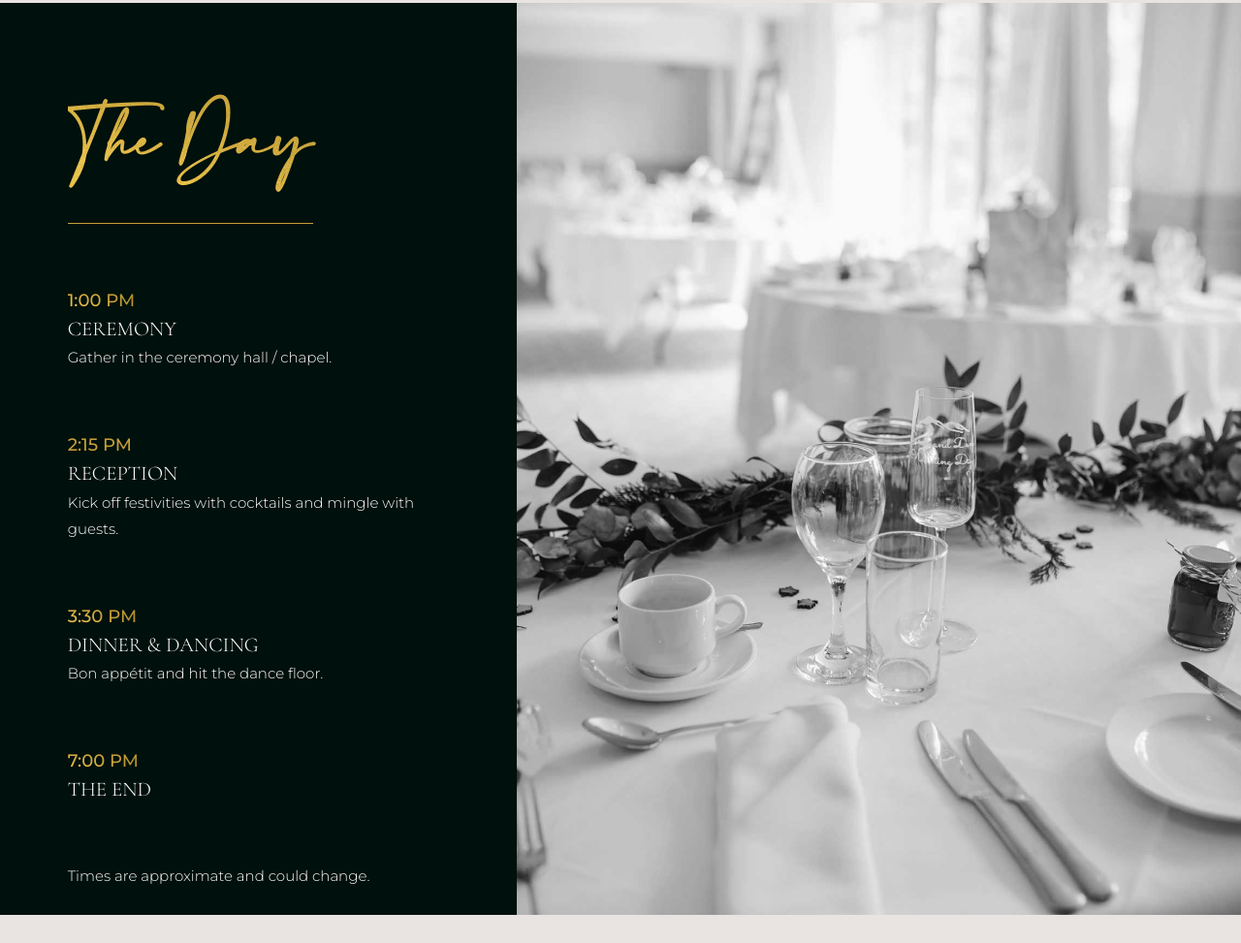
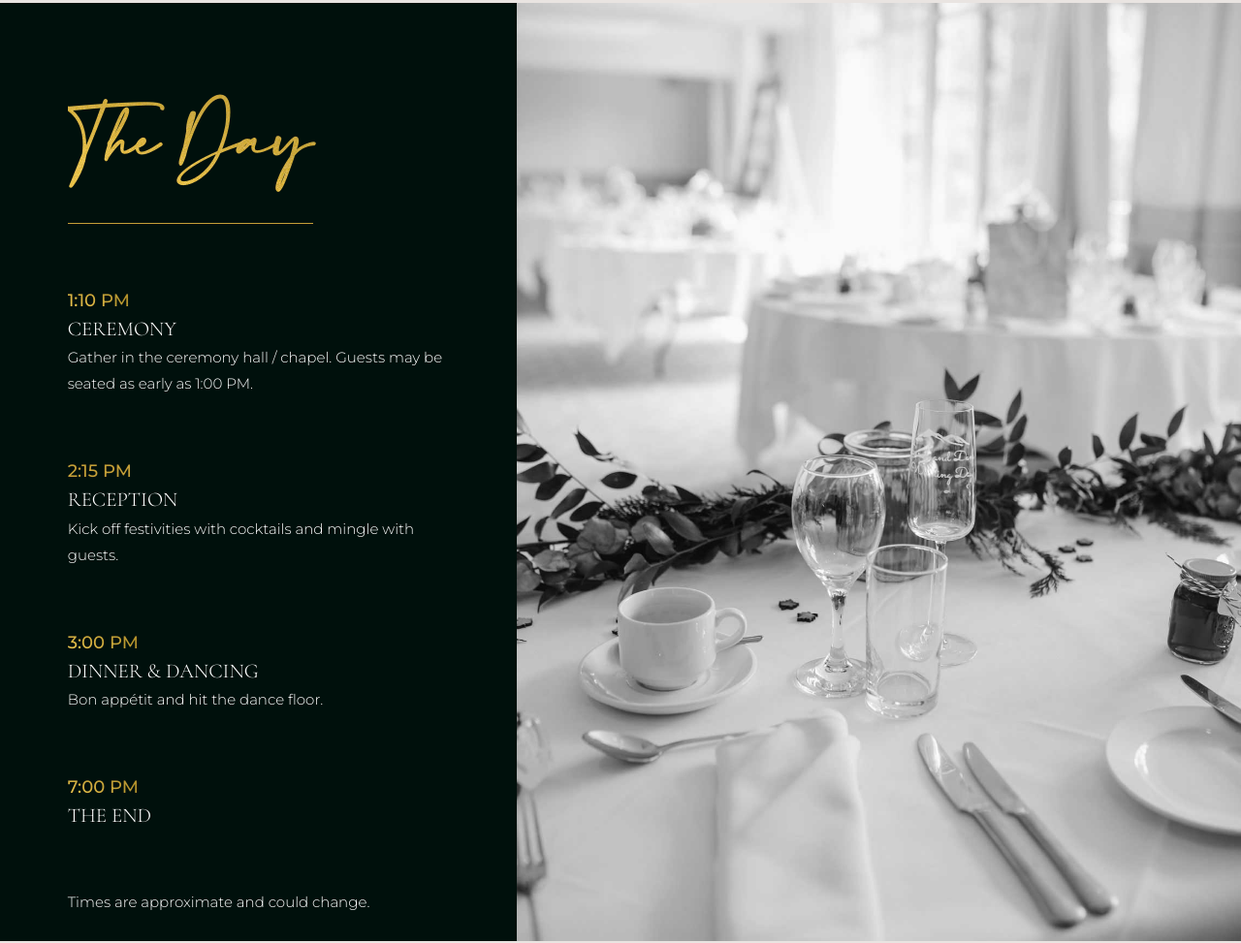
Before and after one commit to quyen-tong/quyen-and-yuri-wedding, a plain HTML site: page index.html in a window 1280 px wide. Shown: the part 1431-2404 px from the top of the page at 97% size. Drawn offline with nearby package versions, Linux system fonts and the light colour scheme; a web font is replaced by a local one.

Commit message:
Update index.html

```diff
--- a/index.html
+++ b/index.html
@@ -561,9 +561,9 @@
 						<div class="col-9 mx-auto pt-5 pb-3">
 							<h2 class="gold pb-4"><span class="divider">The Day</span></h2>
 							<p class="text-left pt-5">
-								<span class="gold wt-500">1:00 PM</span><br>
+								<span class="gold wt-500">1:10 PM</span><br>
 								<span class="allcaps white-text schedule-activity">Ceremony</span><br>
-								<span class="white-text" style="font-size:15px;line-height:15px;">Gather in the ceremony hall / chapel.</span>
+								<span class="white-text" style="font-size:15px;line-height:15px;">Gather in the ceremony hall / chapel. Guests may be seated as early as 1:00 PM.</span>
 							</p>
 							<p class="text-left pt-5">
 								<span class="brass wt-500">2:15 PM</span><br>
@@ -571,7 +571,7 @@
 								<span class="white-text" style="font-size:15px;line-height:15px;">Kick off festivities with cocktails and mingle with guests.</span>
 							</p>
 							<p class="text-left pt-5">
-								<span class="gold wt-500">3:30 PM</span><br>
+								<span class="gold wt-500">3:00 PM</span><br>
 								<span class="allcaps white-text schedule-activity">Dinner & Dancing</span><br>
 								<span class="white-text" style="font-size:15px;line-height:15px;">Bon appétit and hit the dance floor.</span>
 							</p>
@@ -1048,7 +1048,7 @@
 								</p>
 								<br>
 								<p><span class="wt-600">What kind of food and drink will be served?</span><br>
-									Vegetarian and non-vegetarian options will be provided. We will update this answer when we finalize the menus.
+									We will be serving lemon peppered chicken with a creamy lemon sauce and roasted seasonal vegetables. Those who indicated dietary restriction will be served alfredo pasta with roasted seasonal vegetables.
 								</p>
 								<br>
 								<p><span class="wt-600">What if I can't make it to the wedding?</span><br>
```
